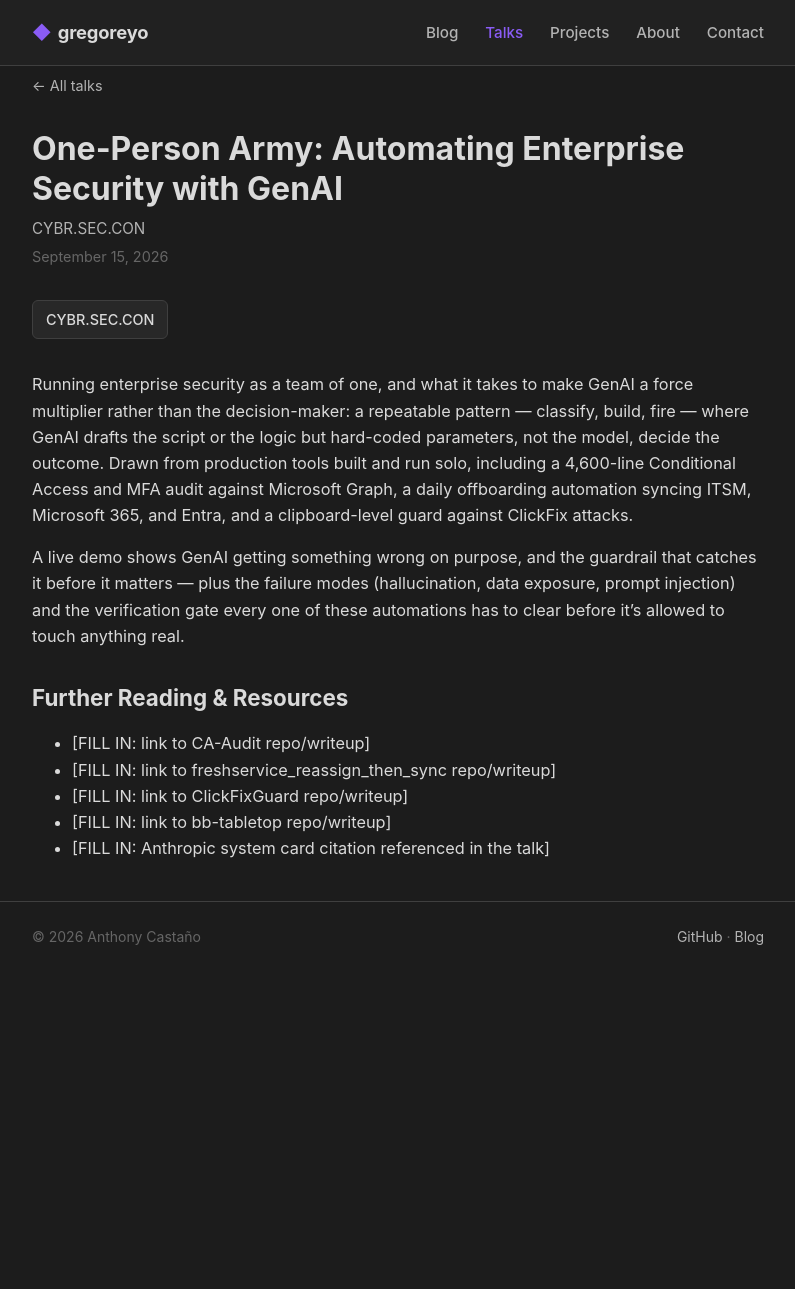
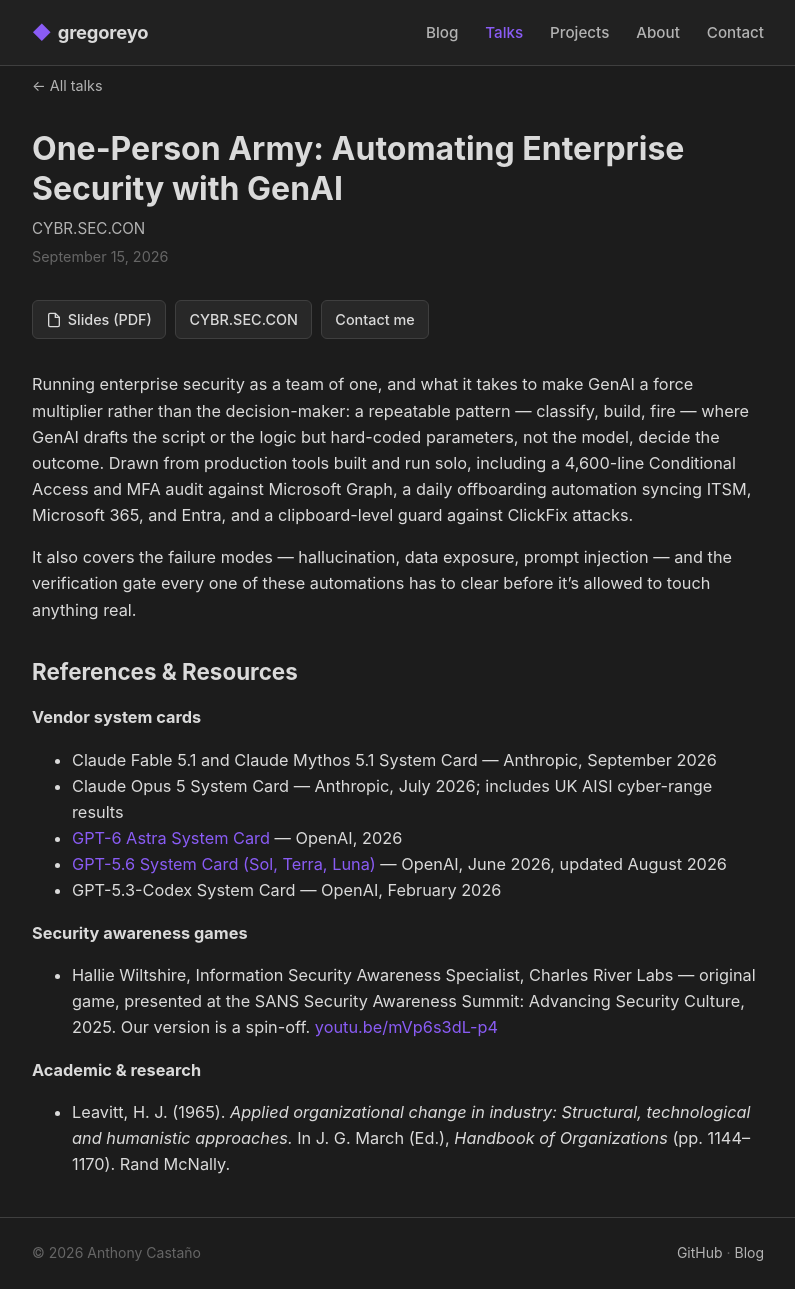
Before and after one commit to gregoreyo/gregoreyo.github.io, a Jekyll site: the page built from _talks/2026-09-15-cybrseccon-one-person-army.md, in a window 1280 px wide. Shown: the whole page, without its empty margins (242-1037 px from the left). Built offline with Jekyll 4.4.1, drawn with Linux system fonts in a browser that asks for light colours; before the commit the page ends 972 px from its top, so only the background shows below that.

Commit message:
added slides to 2026 genai talk

```diff
--- a/_talks/2026-09-15-cybrseccon-one-person-army.md
+++ b/_talks/2026-09-15-cybrseccon-one-person-army.md
@@ -2,13 +2,12 @@
 title: "One-Person Army: Automating Enterprise Security with GenAI"
 event: "CYBR.SEC.CON"
 date: 2026-09-15
-# TODO: uncomment once CYBR.SEC.CON posts the recording
-# video_url: "https://www.youtube.com/watch?v=TODO"
-# TODO: add slides PDF to /assets/slides/ and uncomment
-# slides_url: "/assets/slides/cybrseccon-2026-one-person-army.pdf"
+slides_url: "/assets/slides/cybrseccon-2026-one-person-army.pdf"
 downloads:
   - label: "CYBR.SEC.CON"
     url: "https://cybrseccon.com/"
+  - label: "Contact me"
+    url: "https://anthonycastano.com/contact-me/"
 ---
 Running enterprise security as a team of one, and what it takes to make GenAI
 a force multiplier rather than the decision-maker: a repeatable
@@ -19,16 +18,27 @@ Access and MFA audit against Microsoft Graph, a daily offboarding automation
 syncing ITSM, Microsoft 365, and Entra, and a clipboard-level guard against
 ClickFix attacks.
 
-A live demo shows GenAI getting something wrong on purpose, and the guardrail
-that catches it before it matters — plus the failure modes (hallucination,
-data exposure, prompt injection) and the verification gate every one of these
-automations has to clear before it's allowed to touch anything real.
+It also covers the failure modes — hallucination, data exposure, prompt
+injection — and the verification gate every one of these automations has to
+clear before it's allowed to touch anything real.
 
-## Further Reading & Resources
+## References & Resources
 
-<!-- TODO: fill in with real links before/after the talk -->
-- [FILL IN: link to CA-Audit repo/writeup]
-- [FILL IN: link to freshservice_reassign_then_sync repo/writeup]
-- [FILL IN: link to ClickFixGuard repo/writeup]
-- [FILL IN: link to bb-tabletop repo/writeup]
-- [FILL IN: Anthropic system card citation referenced in the talk]
+**Vendor system cards**
+
+- Claude Fable 5.1 and Claude Mythos 5.1 System Card — Anthropic, September 2026
+- Claude Opus 5 System Card — Anthropic, July 2026; includes UK AISI cyber-range results
+- [GPT-6 Astra System Card](https://deploymentsafety.openai.com/gpt-6-astra) — OpenAI, 2026
+- [GPT-5.6 System Card (Sol, Terra, Luna)](https://deploymentsafety.openai.com) — OpenAI, June 2026, updated August 2026
+- GPT-5.3-Codex System Card — OpenAI, February 2026
+
+**Security awareness games**
+
+- Hallie Wiltshire, Information Security Awareness Specialist, Charles River Labs — original game,
+  presented at the SANS Security Awareness Summit: Advancing Security Culture, 2025.
+  Our version is a spin-off. [youtu.be/mVp6s3dL-p4](https://youtu.be/mVp6s3dL-p4)
+
+**Academic & research**
+
+- Leavitt, H. J. (1965). *Applied organizational change in industry: Structural, technological and
+  humanistic approaches.* In J. G. March (Ed.), *Handbook of Organizations* (pp. 1144–1170). Rand McNally.
```
Also changed, not shown: 1 other file.
